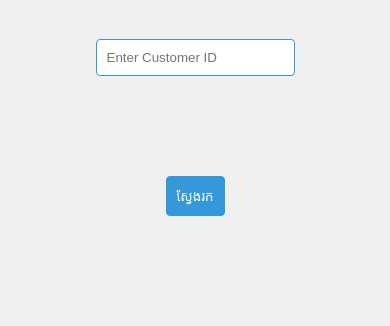
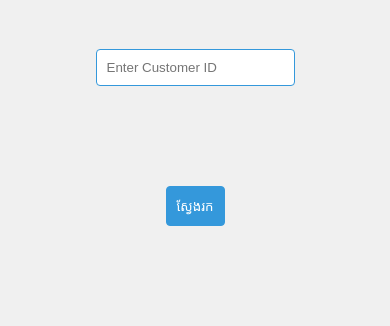
Before and after one commit to MishelTor/misheltor.github.io, a plain HTML site: page index.html in a window 390 px wide. Shown: the part 639-965 px from the top of the page. Drawn offline with Linux system fonts and the light colour scheme; a web font is replaced by a local one.

Commit message:
Update styles.css

```diff
--- a/styles.css
+++ b/styles.css
@@ -27,7 +27,7 @@ body {
     background-size: cover; /* Make the background image cover the entire area */
     background-repeat: no-repeat; /* Prevent the background image from repeating */
     background-position: center; /* Center the background image */
-    padding: 20px; /* Add padding to ensure content doesn't touch the edges */
+    padding: 30px; /* Add padding to ensure content doesn't touch the edges */
 }
 
 /* Input and Button Styles */
@@ -52,10 +52,3 @@ button:hover {
 #result {
     margin-top: 20px;
     font-size: 1.2em;
-}
-
-/* Responsive Design */
-@media (max-width: 400px) {
-    body {
-       *
-
```
